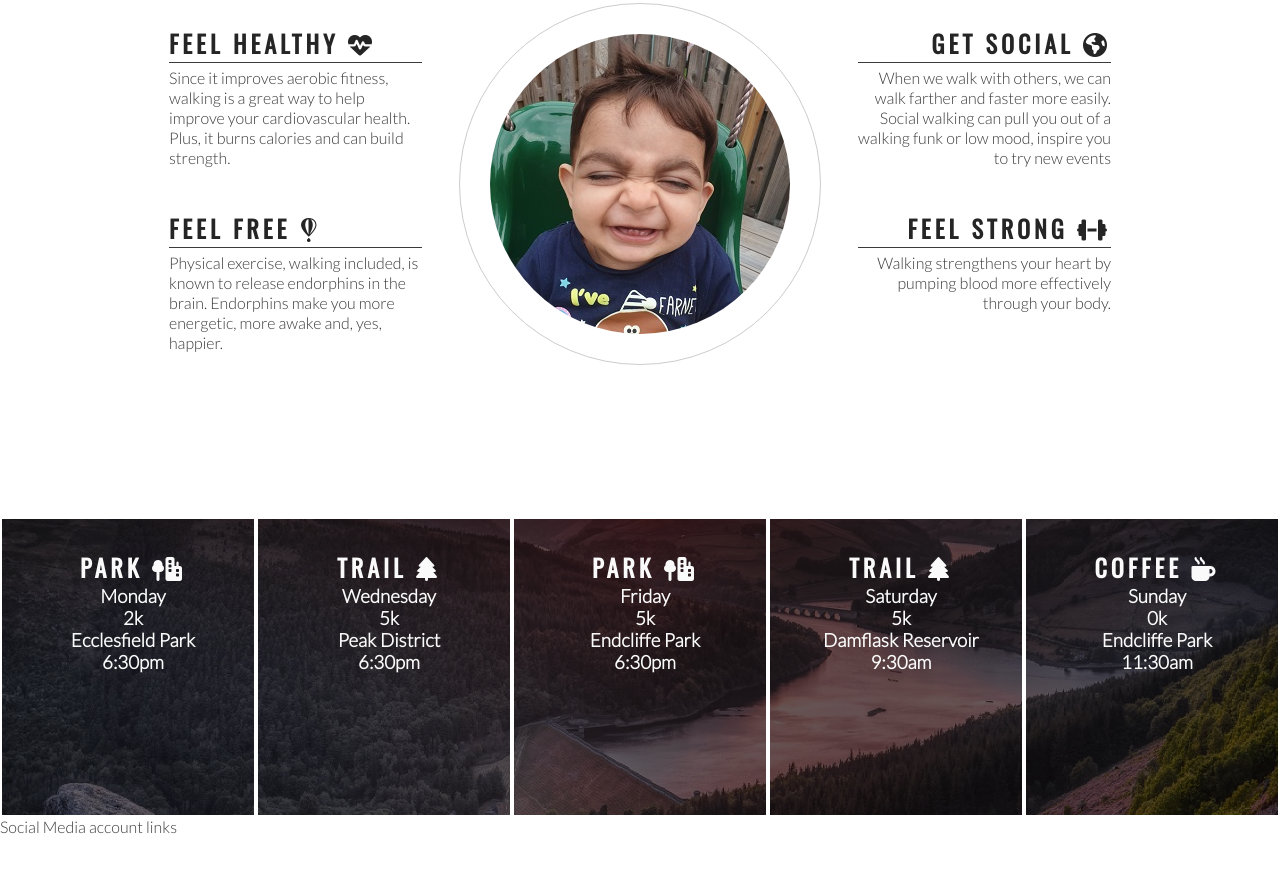
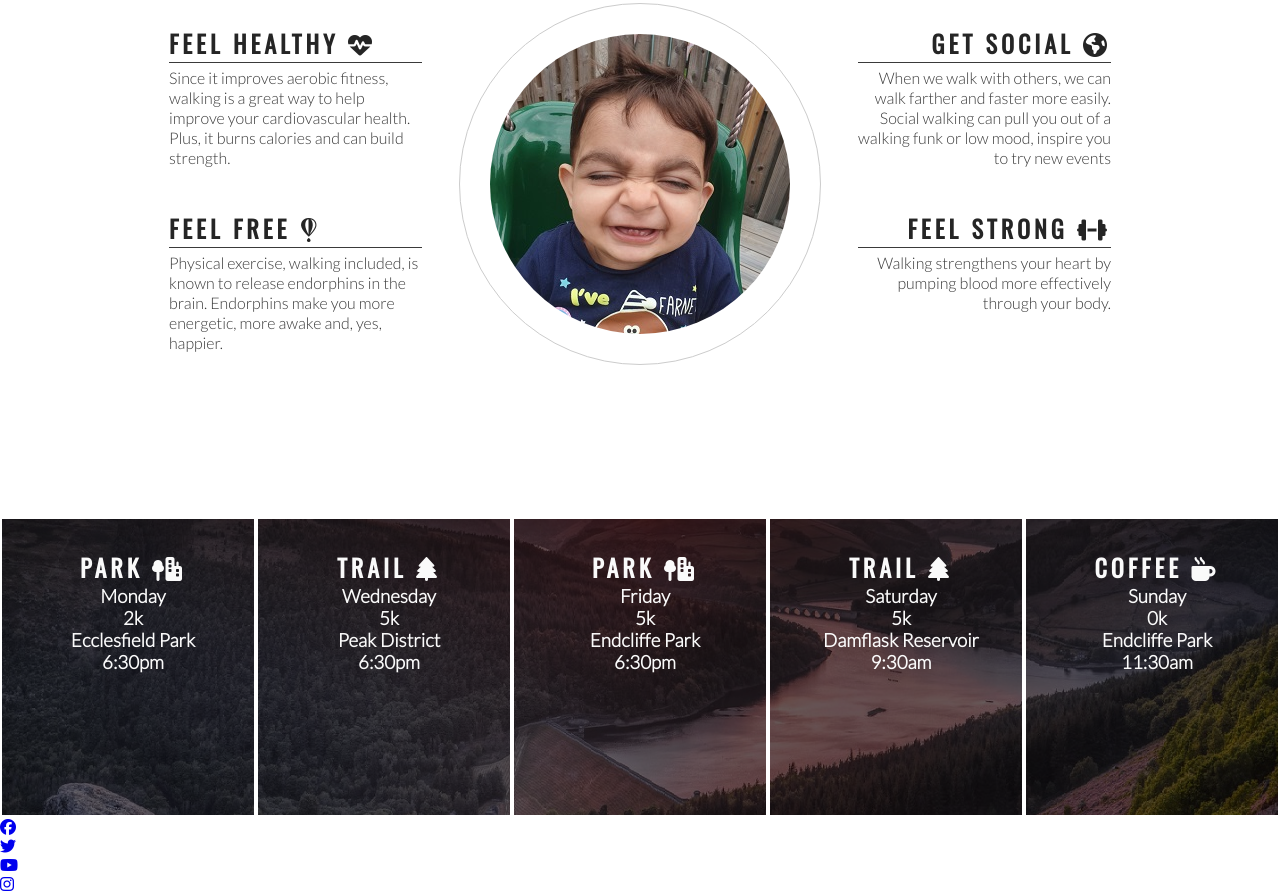
Before and after one commit to SharjAhmed/little-hikers-test, a plain HTML site: page index.html in a window 1280 px wide. Shown: the part 778-1671 px from the top of the page. Before the commit the page ends 1614 px from the top, so only its background shows below. Drawn offline with nearby package versions, Linux system fonts and the light colour scheme.

Commit message:
Add footer structure and icons

```diff
--- a/index.html
+++ b/index.html
@@ -106,7 +106,20 @@
         </div>
     </section>
     <footer>
-        Social Media account links
+        <ul>
+            <li>
+                <a href="https://facebook.com" target="_blank" rel="noopener" aria-label="Visit our Facebook page (opens in new tab)"><i class="fa-brands fa-facebook"></i></a>
+            </li>
+            <li>
+                <a href="https://twitter.com" target="_blank" rel="noopener" aria-label="Visit our Twitter page (opens in new tab)"><i class="fa-brands fa-twitter"></i></i></a>
+            </li>
+            <li>
+                <a href="https://youtube.com" target="_blank" rel="noopener" aria-label="Visit our Youtube page (opens in new tab)"><i class="fa-brands fa-youtube"></i></i></a>
+            </li>
+            <li>
+                <a href="https://instagram.com" target="_blank" rel="noopener" aria-label="Visit our Instagram page (opens in new tab)"><i class="fa-brands fa-instagram"></i></a>
+            </li>
+        </ul>
     </footer>
 
     <!--font awesome script-->
```
